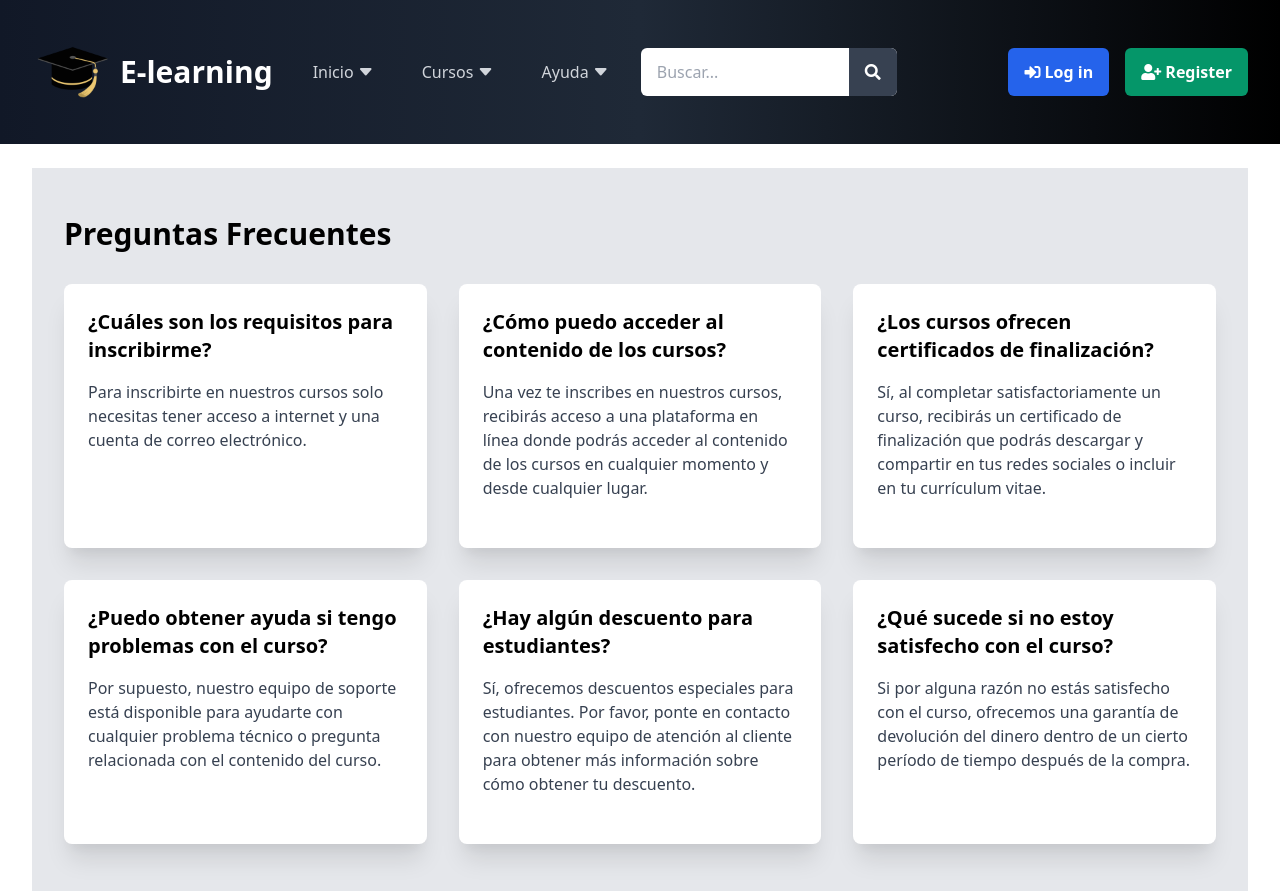
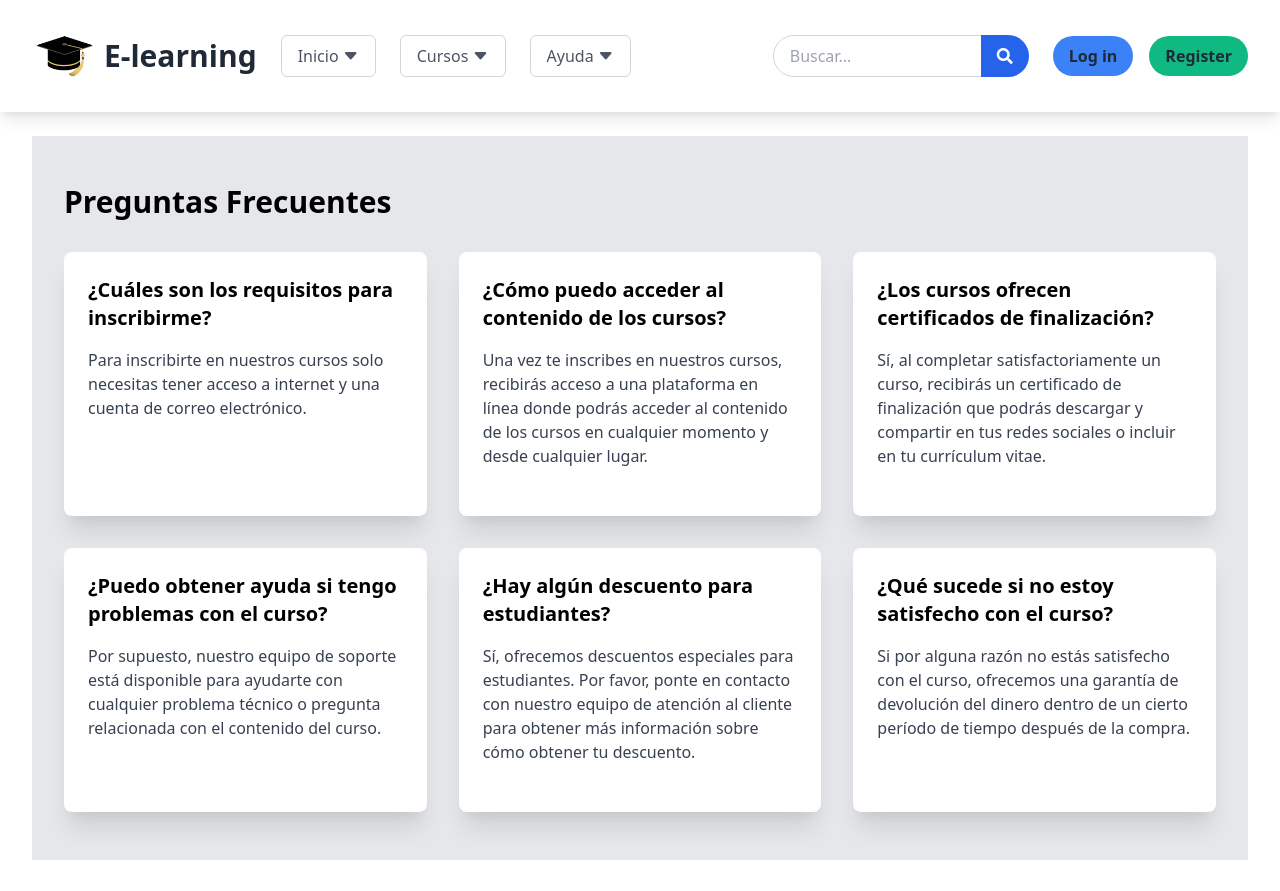
Before and after one commit to Javier1239/PenaRamirezJavierLlanasDelgadoGaelAntonioTorresSantoscoyAndresReyesGomezJuanAntonioUnidad3, a Laravel app: page /faq in a window 1280 px wide. Shown: the top 891 px of the page. Run offline with Laravel 10, Linux system fonts and the light colour scheme; some libraries are stand-ins or nearby versions.

Commit message:
Agrego modificaciones a la pagina

```diff
--- a/resources/views/layouts/user.blade.php
+++ b/resources/views/layouts/user.blade.php
@@ -18,82 +18,91 @@
 </head>
 <body>
     <div>
-        <nav class="bg-gradient-to-r from-gray-900 via-gray-800 to-black py-8">
+        <nav class="bg-white shadow-lg py-6">
             <div class="max-w-7xl mx-auto px-4 sm:px-6 lg:px-8">
                 <div class="flex items-center justify-between">
                     <!-- Logo and Main Navigation -->
                     <div class="flex items-center">
-                        <div class="flex-shrink-0 text-white mr-6">
-                            <a href="/" class="text-white text-3xl font-bold flex items-center">
-                                <img src="logo.png" alt="E-learning Logo" class="mr-2 h-20">
+                        <div class="flex-shrink-0 mr-6">
+                            <a href="/" class="text-gray-800 text-3xl font-bold flex items-center">
+                                <img src="logo.png" alt="E-learning Logo" class="mr-2 h-16">
                                 E-learning
                             </a>
                         </div>
                         <!-- Dropdown Menus -->
-                        <div class="flex space-x-4 relative">
+                        <div class="flex space-x-6">
                             <!-- Dropdown 1 -->
                             <div class="relative">
-                                <button class="text-gray-300 hover:bg-gray-600 hover:text-white px-4 py-3 rounded-md text-base font-medium" onclick="toggleDropdown(0)">Inicio <i class="bi bi-caret-down-fill"></i></button>
-                                <div class="absolute z-10 -ml-4 mt-3 transform w-48 py-2 bg-white rounded-md shadow-lg hidden" id="dropdownContent0">
+                                <button class="text-gray-600 hover:text-blue-600 px-4 py-2 text-base font-medium border border-gray-300 rounded-md" onclick="toggleDropdown(0)">
+                                    Inicio <i class="bi bi-caret-down-fill"></i>
+                                </button>
+                                <div class="absolute z-10 mt-2 w-48 py-2 bg-white rounded-md shadow-lg hidden" id="dropdownContent0">
                                     <!-- Dropdown Content -->
-                                    <a href="{{ url('/') }}" class="block px-4 py-2 text-sm text-gray-700 hover:bg-gray-100"><i class="fas fa-home"></i> - Home</a>
-                                    <a href="{{ url('/cursos') }}" class="block px-4 py-2 text-sm text-gray-700 hover:bg-gray-100"><i class="fas fa-book"></i> - Cursos</a>
+                                    <a href="{{ url('/') }}" class="block px-4 py-2 text-sm text-gray-700 hover:bg-gray-100">Home</a>
+                                    <a href="{{ url('/cursos') }}" class="block px-4 py-2 text-sm text-gray-700 hover:bg-gray-100">Cursos</a>
                                 </div>
                             </div>
                             <!-- Dropdown 2 -->
                             <div class="relative">
-                                <button class="text-gray-300 hover:bg-gray-600 hover:text-white px-4 py-3 rounded-md text-base font-medium" onclick="toggleDropdown(1)">Cursos <i class="bi bi-caret-down-fill"></i></button>
-                                <div class="absolute z-10 -ml-4 mt-3 transform w-48 py-2 bg-white rounded-md shadow-lg hidden" id="dropdownContent1">
+                                <button class="text-gray-600 hover:text-blue-600 px-4 py-2 text-base font-medium border border-gray-300 rounded-md" onclick="toggleDropdown(1)">
+                                    Cursos <i class="bi bi-caret-down-fill"></i>
+                                </button>
+                                <div class="absolute z-10 mt-2 w-48 py-2 bg-white rounded-md shadow-lg hidden" id="dropdownContent1">
                                     <!-- Dropdown Content -->
-                                    <a href="#" onclick="openModal('Matematicas')" class="block px-4 py-2 text-sm text-gray-700 hover:bg-gray-100"><i class="fas fa-calculator"></i> - Matemáticas</a>
-                                    <a href="#" onclick="openModal('Ciencias')" class="block px-4 py-2 text-sm text-gray-700 hover:bg-gray-100"><i class="fas fa-flask"></i> - Ciencias</a>
-                                    <a href="#" onclick="openModal('Historia')" class="block px-4 py-2 text-sm text-gray-700 hover:bg-gray-100"><i class="fas fa-history"></i> - Historia</a>
-                                    <a href="#" onclick="openModal('Idiomas')" class="block px-4 py-2 text-sm text-gray-700 hover:bg-gray-100"><i class="fas fa-language"></i> - Idiomas</a>
+                                    <a href="#" onclick="openModal('Matematicas')" class="block px-4 py-2 text-sm text-gray-700 hover:bg-gray-100">Matemáticas</a>
+                                    <a href="#" onclick="openModal('Ciencias')" class="block px-4 py-2 text-sm text-gray-700 hover:bg-gray-100">Ciencias</a>
+                                    <a href="#" onclick="openModal('Historia')" class="block px-4 py-2 text-sm text-gray-700 hover:bg-gray-100">Historia</a>
+                                    <a href="#" onclick="openModal('Idiomas')" class="block px-4 py-2 text-sm text-gray-700 hover:bg-gray-100">Idiomas</a>
                                 </div>
                             </div>
                             <!-- Dropdown 3 -->
                             <div class="relative">
-                                <button class="text-gray-300 hover:bg-gray-600 hover:text-white px-4 py-3 rounded-md text-base font-medium" onclick="toggleDropdown(2)">Ayuda <i class="bi bi-caret-down-fill"></i></button>
-                                <div class="absolute z-10 -ml-4 mt-3 transform w-48 py-2 bg-white rounded-md shadow-lg hidden" id="dropdownContent2">
+                                <button class="text-gray-600 hover:text-blue-600 px-4 py-2 text-base font-medium border border-gray-300 rounded-md" onclick="toggleDropdown(2)">
+                                    Ayuda <i class="bi bi-caret-down-fill"></i>
+                                </button>
+                                <div class="absolute z-10 mt-2 w-48 py-2 bg-white rounded-md shadow-lg hidden" id="dropdownContent2">
                                     <!-- Dropdown Content -->
-                                    <a href="{{ url('/index') }}" class="block px-4 py-2 text-sm text-gray-700 hover:bg-gray-100"><i class="fas fa-hands-helping"></i> - Soporte</a>
-                                    <a href="{{ url('/faq') }}" class="block px-4 py-2 text-sm text-gray-700 hover:bg-gray-100"><i class="fas fa-question-circle"></i> - FAQs</a>
-                                    <a href="{{ url('/contacto') }}" class="block px-4 py-2 text-sm text-gray-700 hover:bg-gray-100"><i class="fas fa-envelope"></i> - Contacto</a>
+                                    <a href="{{ url('/index') }}" class="block px-4 py-2 text-sm text-gray-700 hover:bg-gray-100">Soporte</a>
+                                    <a href="{{ url('/faq') }}" class="block px-4 py-2 text-sm text-gray-700 hover:bg-gray-100">FAQs</a>
+                                    <a href="{{ url('/contacto') }}" class="block px-4 py-2 text-sm text-gray-700 hover:bg-gray-100">Contacto</a>
                                 </div>
                             </div>
-                            <!-- Campo de búsqueda -->
-                            <div class="relative">
-                                <input type="text" class="text-gray-800 placeholder-gray-400 px-4 py-3 rounded-md focus:outline-none focus:ring-2 focus:ring-blue-500 w-64" placeholder="Buscar...">
-                                <button class="absolute right-0 top-0 bottom-0 px-4 py-3 bg-gray-700 text-white rounded-r-md"><i class="fas fa-search"></i></button>
-                            </div>
-
                         </div>
                     </div>
                     <!-- Secondary Navigation and Additional Elements -->
-                    <div class="hidden md:flex items-center space-x-4">
+                    <div class="hidden md:flex items-center space-x-6">
+                        <!-- Campo de búsqueda -->
+                        <div class="relative">
+                            <input type="text" class="text-gray-800 placeholder-gray-400 px-4 py-2 border border-gray-300 rounded-full focus:outline-none focus:ring-2 focus:ring-blue-500 w-64" placeholder="Buscar...">
+                            <button class="absolute right-0 top-0 bottom-0 px-4 py-2 bg-blue-600 text-white rounded-r-full">
+                                <i class="fas fa-search"></i>
+                            </button>
+                        </div>
                         <!-- Authentication Links -->
                         @auth
                         <div class="relative">
-                            <button class="text-gray-300 hover:bg-gray-600 hover:text-white px-4 py-3 rounded-md text-base font-medium" onclick="toggleDropdown(3)">{{ Auth::user()->name }} <i class="bi bi-caret-down-fill"></i></button>
-                            <div class="absolute z-10 -ml-4 mt-3 transform w-48 py-2 bg-white rounded-md shadow-lg hidden" id="dropdownContent3">
+                            <button class="text-gray-600 hover:text-blue-600 px-4 py-2 text-base font-medium" onclick="toggleDropdown(3)">{{ Auth::user()->name }} <i class="bi bi-caret-down-fill"></i></button>
+                            <div class="absolute z-10 mt-2 w-48 py-2 bg-white rounded-md shadow-lg hidden" id="dropdownContent3">
                                 <!-- Dropdown Content -->
-                                <a href="{{ route('profile.edit') }}" class="block px-4 py-2 text-sm text-gray-700 hover:bg-gray-100"><i class="fas fa-user"></i> - Perfil</a>
+                                <a href="{{ route('profile.edit') }}" class="block px-4 py-2 text-sm text-gray-700 hover:bg-gray-100">Perfil</a>
                                 <form method="POST" action="{{ route('logout') }}">
                                     @csrf
-                                    <button type="submit" class="block px-4 py-2 text-sm text-gray-700 hover:bg-gray-100"><i class="fas fa-sign-out-alt"></i> - Cerrar Sesión</button>
+                                    <button type="submit" class="block px-4 py-2 text-sm text-gray-700 hover:bg-gray-100">Cerrar Sesión</button>
                                 </form>
                             </div>
                         </div>
                         @else
                         <div class="ml-4 flex items-center">
-                            <a href="/login" class="font-semibold text-white px-4 py-3 rounded-md text-base font-medium bg-blue-600 hover:bg-blue-700 active:bg-blue-800"><i class="fas fa-sign-in-alt"></i> Log in</a>
-                            <a href="/register" class="ml-4 font-semibold text-white px-4 py-3 rounded-md text-base font-medium bg-green-600 hover:bg-green-700 active:bg-green-800"><i class="fas fa-user-plus"></i> Register</a>
+                            <a href="/login" class="font-semibold text-gray-800 px-4 py-2 rounded-full text-base font-medium bg-blue-500 hover:bg-blue-600">Log in</a>
+                            <a href="/register" class="ml-4 font-semibold text-gray-800 px-4 py-2 rounded-full text-base font-medium bg-green-500 hover:bg-green-600">Register</a>
                         </div>
                         @endauth
                     </div>
                 </div>
             </div>
         </nav>
+
+
 
         <!-- Modal para Curso de Matemáticas -->
         <div id="modalMatematicas" class="fixed inset-0 flex items-center justify-center z-50 hidden">
```
Also changed, not shown: resources/views/auth/forgot-password.blade.php (+6 -5 lines), resources/views/auth/login.blade.php (+6 -5 lines), resources/views/auth/register.blade.php (+6 -5 lines), resources/views/auth/reset-password.blade.php (+6 -5 lines), resources/views/welcome.blade.php (+21 -20 lines), app/Http/Controllers/Auth/AuthenticatedSessionController.php (line endings or trailing spaces).
